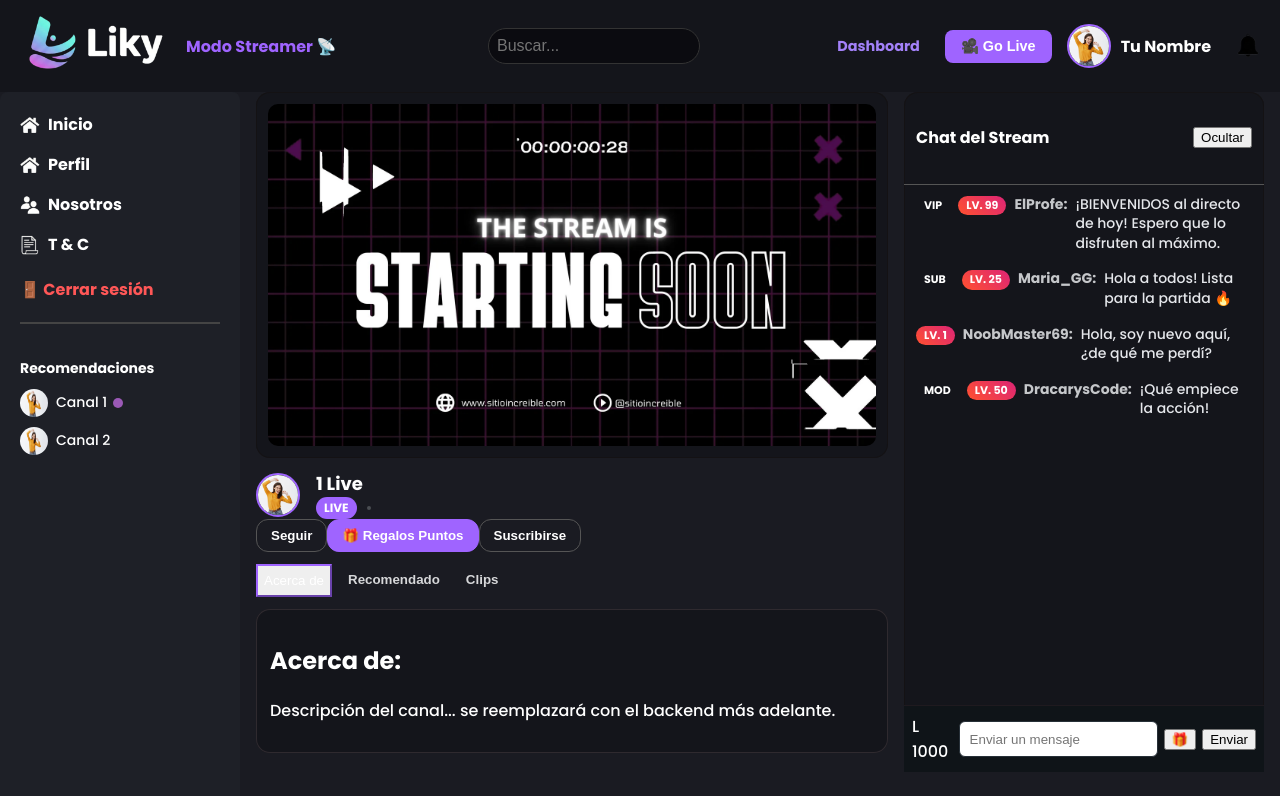
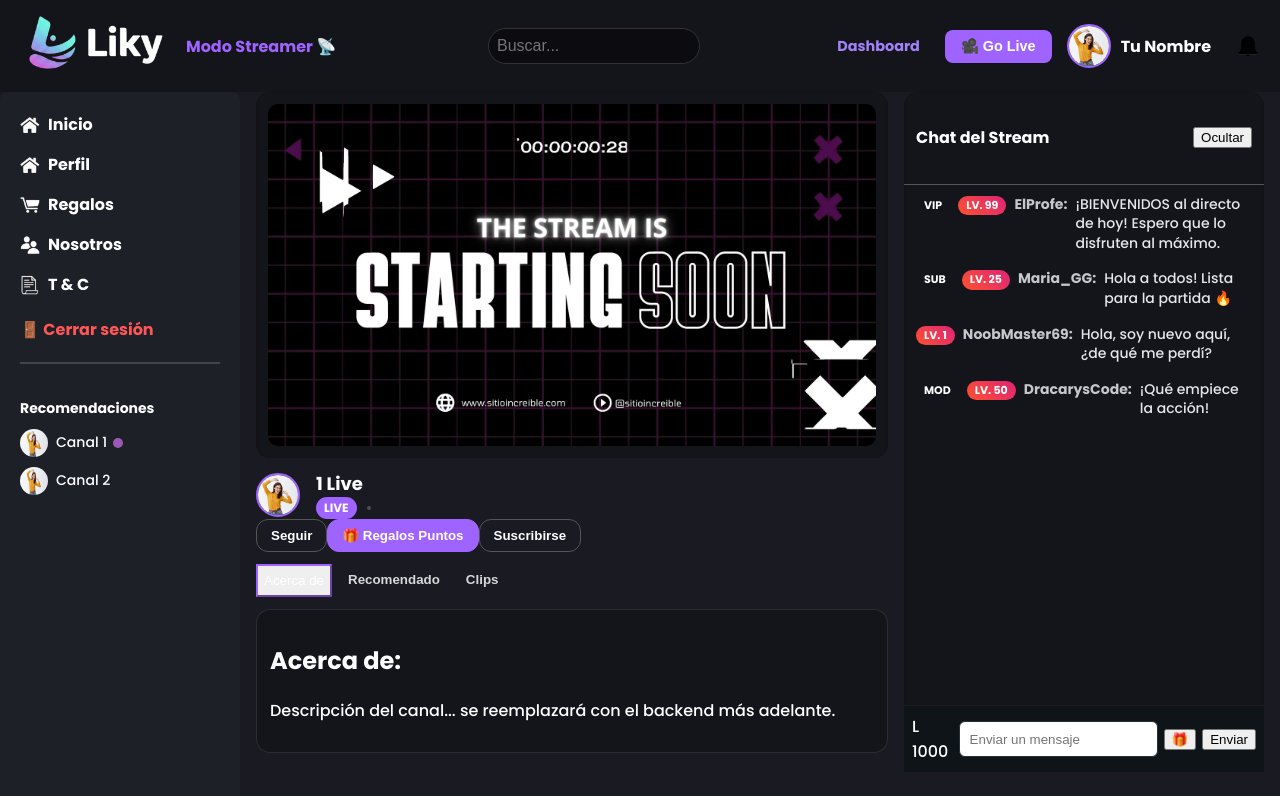
Before and after one commit to Dracaryscode/PrograWeb_StreamApp, a React (Vite) app: page /live/1 in a window 1280 px wide. Shown: the top 796 px of the page. Built offline with nearby package versions, Linux system fonts and the light colour scheme; no server answers.

Commit message:
Add 'Regalos' option for streamer role in Sidebar

```diff
--- a/src/components/Sidebar.tsx
+++ b/src/components/Sidebar.tsx
@@ -40,6 +40,13 @@ const Sidebar: React.FC<SidebarProps> = ({ user, onLogout }) => {
             <span>Tienda</span>
           </li>
         )}
+        {user?.role === "streamer" && (
+          <li onClick={() => goTo("/gifts")}>
+            {/* Puedes reusar la imagen de tienda o importar una nueva */}
+            <img src={tienda} alt="regalos" />
+            <span>Regalos</span>
+          </li>
+        )}
 
         <li onClick={() => goTo("/nosotros")}>
           <img src={nosotros} alt="nosotros" />
```
